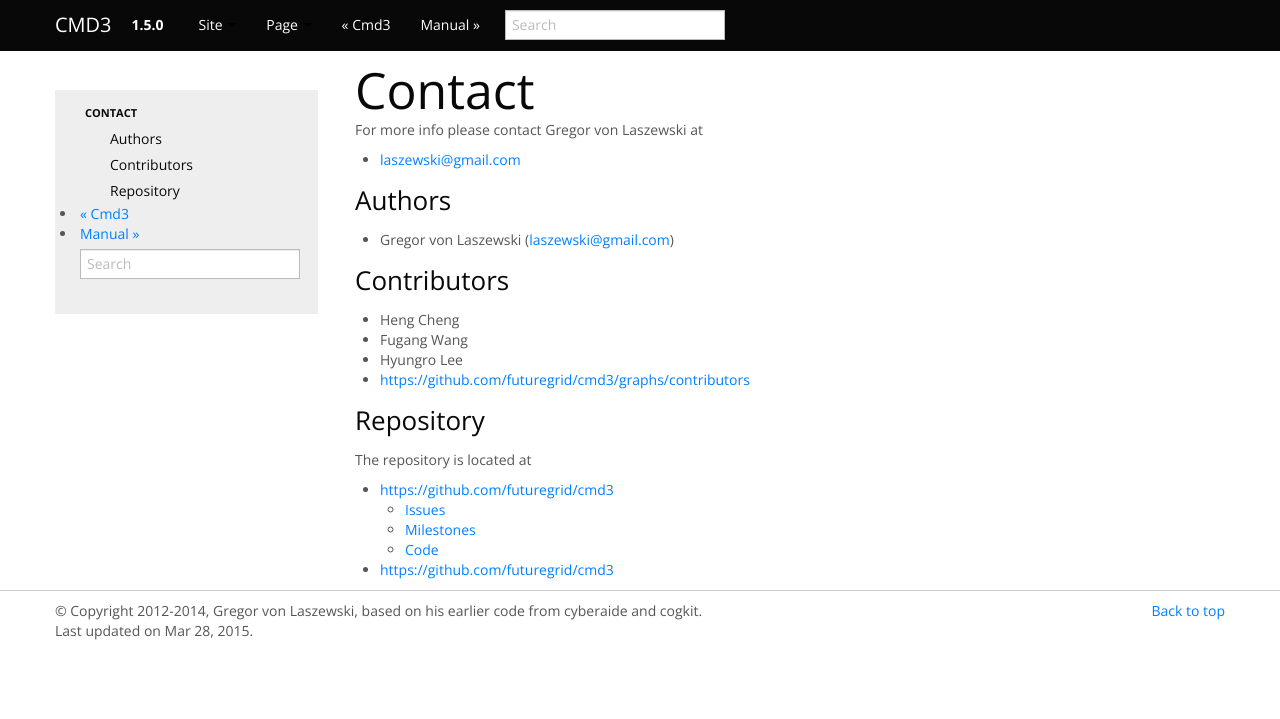
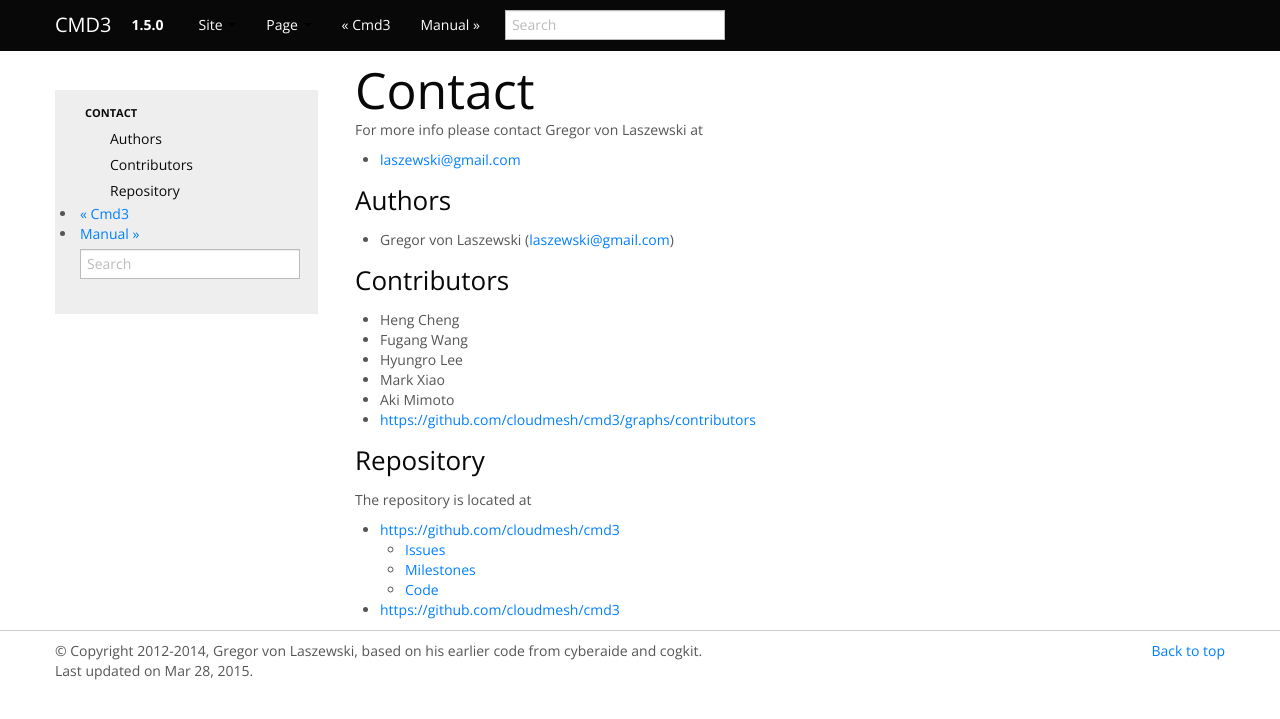
Before and after one commit to cloudmesh-cmd3/cmd3, a Sphinx documentation site: the page built from docs/source/contact.rst, in a window 1280 px wide. Shown: the top 719 px of the page. Built offline with Sphinx 7.4.7, drawn with Linux system fonts in a browser that asks for light colours; pages that are not in the unit, such as notebooks, are missing from menus.

Commit message:
fixing links that were long in the cloudmesh repo

```diff
--- a/docs/source/contact.rst
+++ b/docs/source/contact.rst
@@ -16,24 +16,26 @@
 * Heng Cheng
 * Fugang Wang
 * Hyungro Lee
+* Mark Xiao
+* Aki Mimoto
 
-* https://github.com/futuregrid/cmd3/graphs/contributors
+* https://github.com/cloudmesh/cmd3/graphs/contributors
 
 Repository
 ----------
 
 The repository is located at
 
-* https://github.com/futuregrid/cmd3
+* https://github.com/cloudmesh/cmd3
 
   * `Issues`_
   * `Milestones`_
   * `Code`_
 
-* https://github.com/futuregrid/cmd3
+* https://github.com/cloudmesh/cmd3
 
 
 
-.. _Issues: https://github.com/futuregrid/cmd3/issues?sort=updated&state=open
-.. _Milestones: https://github.com/futuregrid/cmd3/issues/milestones
-.. _Code: https://github.com/futuregrid/cmd3
+.. _Issues: https://github.com/cloudmesh/cmd3/issues?sort=updated&state=open
+.. _Milestones: https://github.com/cloudmesh/cmd3/issues/milestones
+.. _Code: https://github.com/cloudmesh/cmd3
--- a/docs/source/manual.rst
+++ b/docs/source/manual.rst
@@ -1,6 +1,6 @@
 .. raw:: html
 
- <a href="https://github.com/futuregrid/flask_cm"
+ <a href="https://github.com/cloudmesh/cmd3"
      class="visible-desktop"><img
     style="position: absolute; top: 40px; right: 0; border: 0;"
     src="https://s3.amazonaws.com/github/ribbons/forkme_right_gray_6d6d6d.png"
@@ -58,7 +58,7 @@
 
 ::
 
-   git clone git@github.com:futuregrid/cmd3.git
+   git clone git@github.com:cloudmesh/cmd3.git
    cd cmd3
    python setup.py install
 
@@ -120,7 +120,7 @@
 the shell. As we use the shell to develop a much larger shell for
 clouds (which we call cloudmesh) you will see a welcome
 message. Cloudmesh is available on github at
-http://cloudmesh.futuregrid.org. Please note that cloudmesh is under
+https://github.com/cloudmesh/cmd3. Please note that cloudmesh is under
 development and you can actively help us while joining the cloudmesh
 project.
 
```
